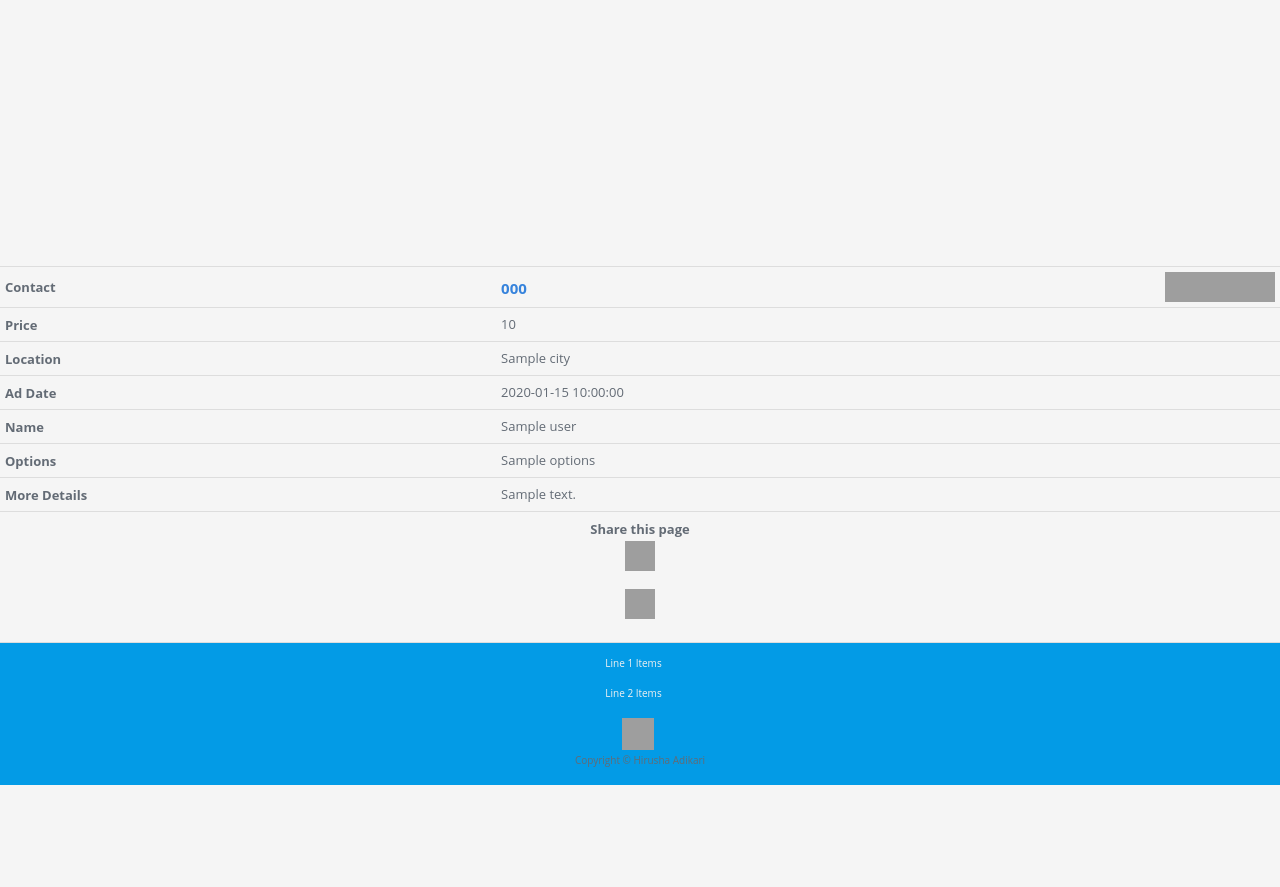
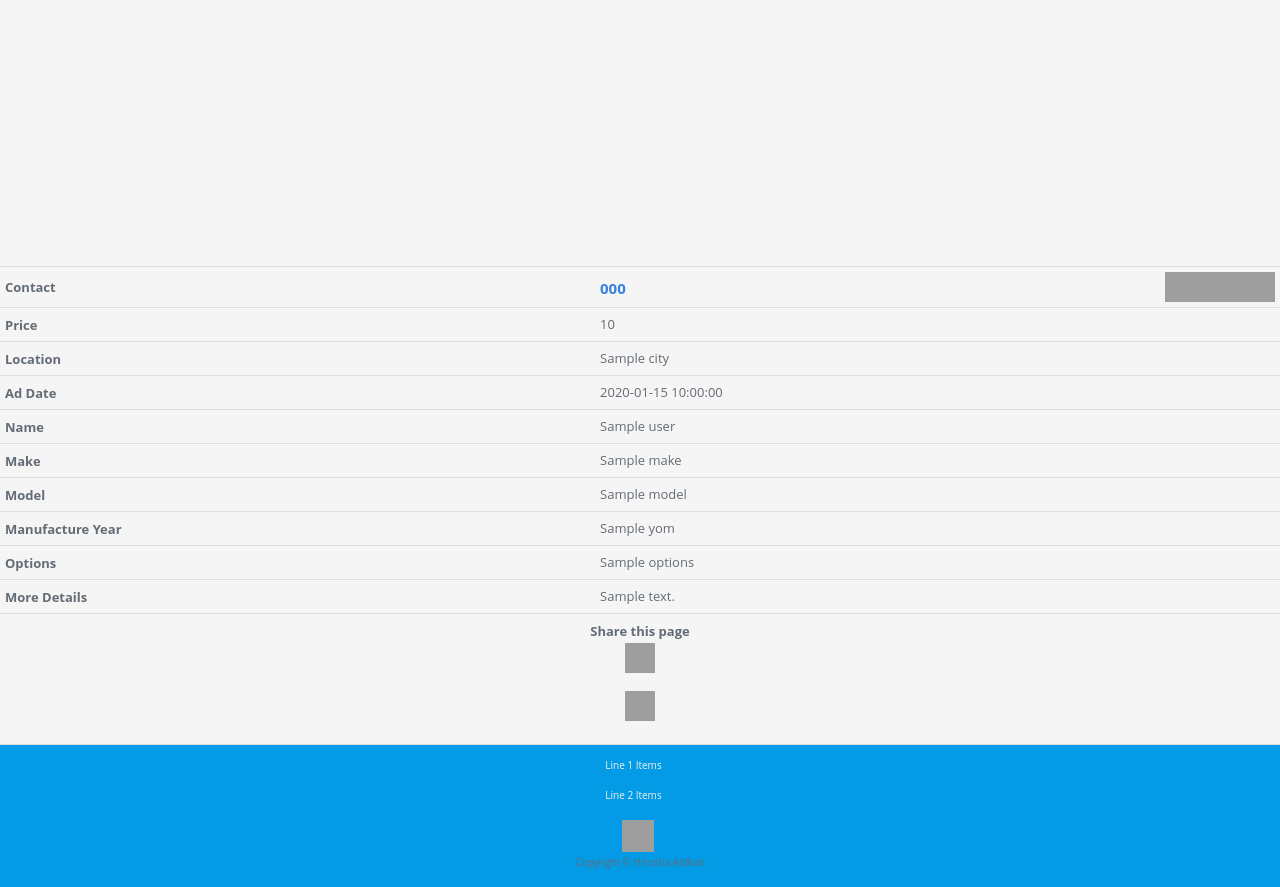
Before and after one commit to hirusha-adi/Market, a Flask app: page /post/1 in a window 1280 px wide. Shown: the part 863-1750 px from the top of the page. Before the commit the page ends 1648 px from the top, so only its background shows below. Run offline with Flask 2, Linux system fonts and the light colour scheme; a database or web service that is not in the repository returns one stand-in record (values such as "Sample title"); some libraries are stand-ins or nearby versions; grey boxes are pictures that could not be loaded.

Commit message:
support new fields efficiently

```diff
--- a/templates/post/mobile.html
+++ b/templates/post/mobile.html
@@ -452,90 +452,89 @@
                 </td>
                 <td>{{ user_info.city }}</td>
             </tr>
-            {% if post_info.type == "car" %}
-            <tr>
-                <td>
-                    <p class="moreh">YOM</p>
-                </td>
-                <td>{{ post_info.fields.yom }}</td>
-            </tr>
-            {% endif %}
-            {% if post_info.type == "car" %}
-            <tr>
-                <td>
-                    <p class="moreh">Mileage (km)</p>
-                </td>
-                <td>{{ post_info.fields.mileage }}</td>
-            </tr>
-            {% endif %}
+
+
             <tr>
                 <td>
                     <p class="moreh">Ad Date</p>
                 </td>
                 <td>{{ post_info.date }}</td>
             </tr>
+
             <tr>
                 <td>
                     <p class="moreh">Name</p>
                 </td>
                 <td>{{ user_info.name }}</td>
             </tr>
-            {% if (post_info.type == "car") or (post_info.type == "electronics") or (post_info.type == "parts") %}
+
+            <!-- Fields According to Ad Type set dynamically -->
+
+            {% if post_info.type == "car" %}
+            <tr>
+                <td>
+                    <p class="moreh">Vehicle Type</p>
+                </td>
+                <td>{{ post_info.fields.ctype }}</td>
+            </tr>
+            <tr>
+                <td>
+                    <p class="moreh">Vehicle Condition</p>
+                </td>
+                <td>{{ post_info.fields.ctype }}</td>
+            </tr>
+            {% endif %}
+
+            {% if not(post_info.type == "land") %}
             <tr>
                 <td>
                     <p class="moreh">Make</p>
                 </td>
                 <td>{{ post_info.fields.make }}</td>
             </tr>
-            {% endif %}
-            {% if (post_info.type == "car") or (post_info.type == "electronics") or (post_info.type == "parts") %}
             <tr>
                 <td>
-                    <p class="moreh"> Model</p>
+                    <p class="moreh">Model</p>
                 </td>
                 <td>{{ post_info.fields.model }}</td>
             </tr>
+            <tr>
+                <td>
+                    <p class="moreh">Manufacture Year</p>
+                </td>
+                <td>{{ post_info.fields.yom }}</td>
+            </tr>
             {% endif %}
+
             {% if post_info.type == "car" %}
             <tr>
                 <td>
-                    <p class="moreh">Transmission </p>
+                    <p class="moreh">Transmission</p>
                 </td>
                 <td>{{ post_info.fields.transmission }}</td>
             </tr>
-            {% endif %}
-            {% if post_info.type == "car" %}
             <tr>
                 <td>
                     <p class="moreh">Fuel Type</p>
                 </td>
                 <td>{{ post_info.fields.fueltype }}</td>
             </tr>
-            {% endif %}
-            {% if post_info.type == "car" %}
             <tr>
                 <td>
-                    <p class="moreh">Engine (cc) </p>
+                    <p class="moreh">Engine</p>
                 </td>
                 <td>{{ post_info.fields.engine }}</td>
             </tr>
-            {% endif %}
-            {% if post_info.type == "land" %}
             <tr>
                 <td>
-                    <p class="moreh">Size</p>
+                    <p class="moreh">Mileage</p>
                 </td>
-                <td>{{ post_info.fields.size }}</td>
+                <td>{{ post_info.fields.mileage }}</td>
             </tr>
             {% endif %}
-            {% if post_info.type == "parts" %}
-            <tr>
-                <td>
-                    <p class="moreh">For</p>
-                </td>
-                <td>{{ post_info.fields.whatfor }}</td>
-            </tr>
-            {% endif %}
+
+            <!-- ------------------------------------------- -->
+
             <tr>
                 <td>
                     <p class="moreh">Options</p>
```
